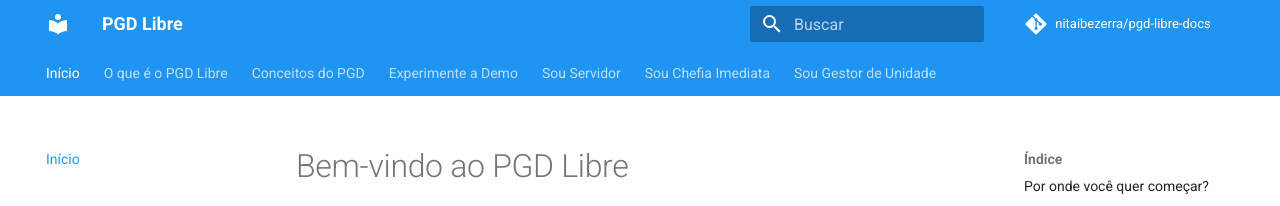
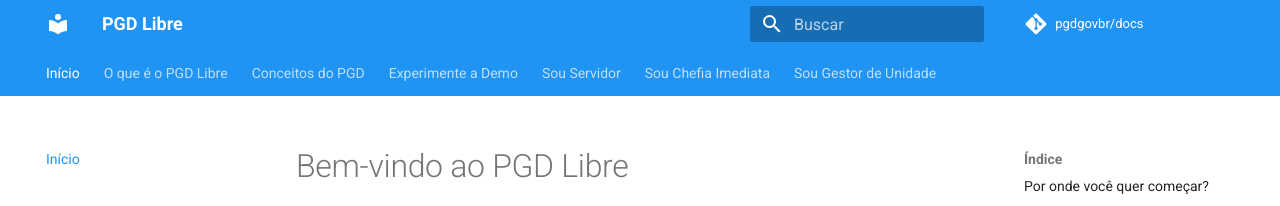
Before and after one commit to pgdgovbr/docs, an MkDocs documentation site: the page built from docs/index.md, in a window 1280 px wide. Shown: the top 206 px of the page. Built offline with MkDocs 1.6.1 and Material for MkDocs 9.7.7, drawn with Linux system fonts in a browser that asks for light colours; comment, search, counter and statistics services are not loaded.

Commit message:
chore: atualizar site_url e repo_url para pgdgovbr/docs

```diff
--- a/mkdocs.yml
+++ b/mkdocs.yml
@@ -1,8 +1,8 @@
 site_name: PGD Libre
 site_description: Guia do usuário do PGD Libre — gestão do Programa de Gestão e Desempenho no serviço público federal
-site_url: https://nitaibezerra.github.io/pgd-libre-docs/
-repo_url: https://github.com/nitaibezerra/pgd-libre-docs
-repo_name: nitaibezerra/pgd-libre-docs
+site_url: https://pgdgovbr.github.io/docs/
+repo_url: https://github.com/pgdgovbr/docs
+repo_name: pgdgovbr/docs
 docs_dir: docs
 
 theme:
```
